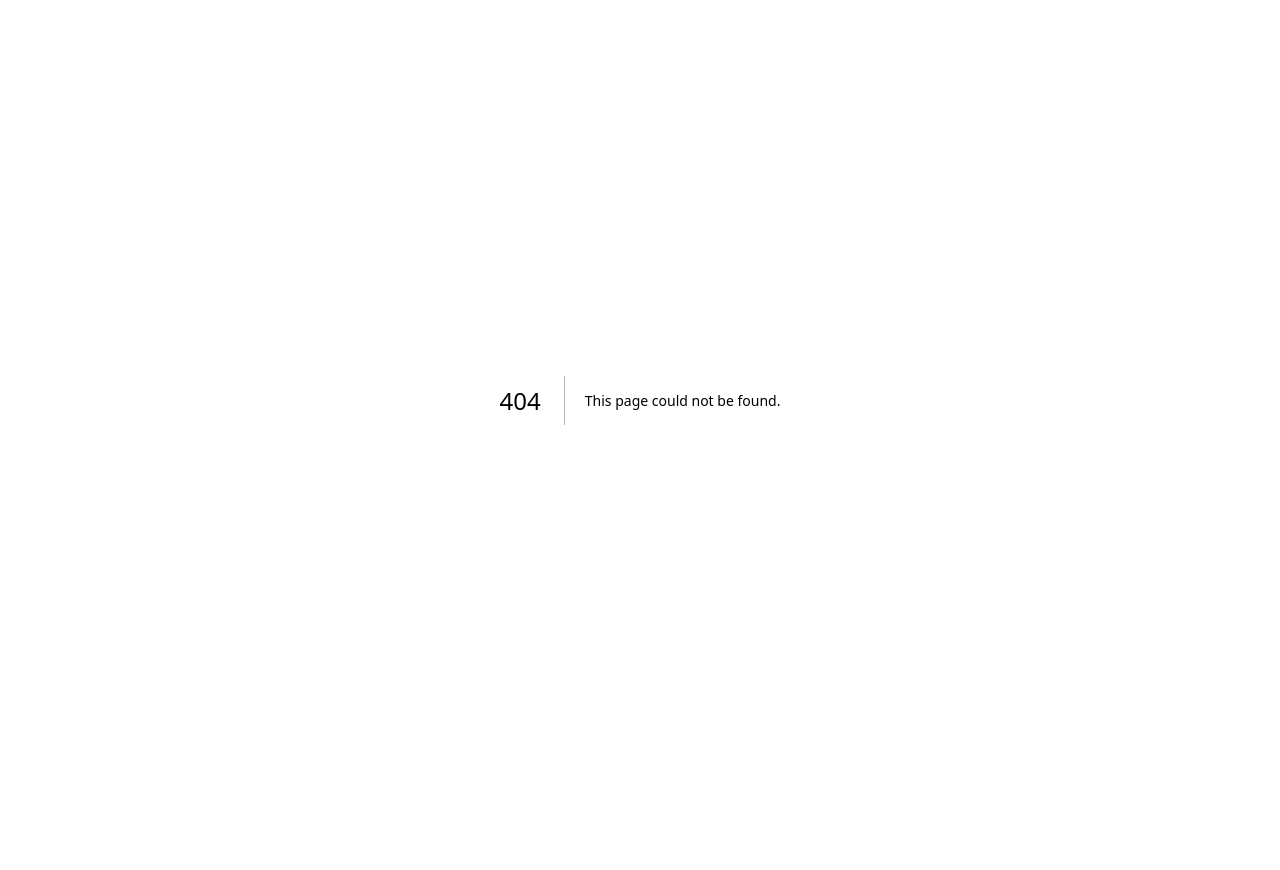
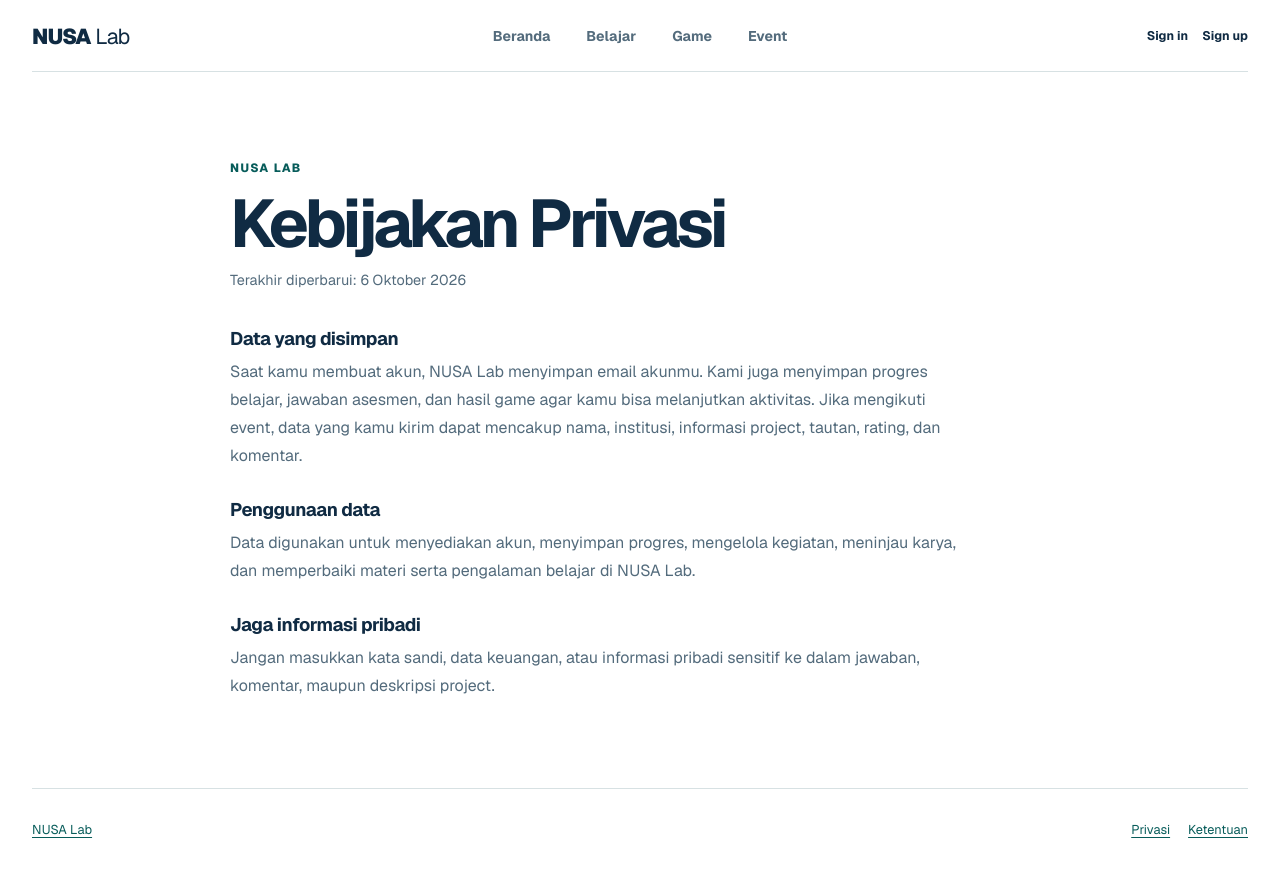
Before and after one commit to vincenttanujaya08/game-ai, a Next.js app: page /privacy in a window 1280 px wide. Before the commit this address had no page. Before the commit the page ends 800 px from the top, so only its background shows below. Built offline with nearby package versions, Linux system fonts and the light colour scheme; no server answers.

Commit message:
Add privacy and terms pages

```diff
--- a/src/app/landing.module.css
+++ b/src/app/landing.module.css
@@ -818,6 +818,9 @@
   font-size: 1rem;
 }
 
+.footerLinks { display: flex; gap: 18px; }
+.footerLinks a { color: var(--teal-dark); text-underline-offset: 3px; }
+
 @media (max-width: 900px) {
   .hero {
     grid-template-columns: minmax(0, 1fr) minmax(300px, .85fr);
--- /dev/null
+++ b/src/app/legal.module.css
@@ -0,0 +1,13 @@
+.page { min-height: 100dvh; display: flex; flex-direction: column; background: var(--paper); color: var(--ink); font-family: var(--font-nusa), "Aptos", "Segoe UI", sans-serif; }
+.content { width: min(820px, calc(100% - 48px)); margin: 0 auto; padding: clamp(48px, 8vw, 88px) 0; flex: 1; }
+.eyebrow { margin: 0 0 14px; color: var(--teal-dark); font-size: .75rem; font-weight: 780; letter-spacing: .11em; text-transform: uppercase; }
+.content h1 { margin: 0; font-size: clamp(2.7rem, 7vw, 4.2rem); letter-spacing: -.06em; line-height: 1; }
+.updated { margin: 14px 0 38px; color: var(--muted); font-size: .9rem; }
+.sections { display: grid; gap: 28px; max-width: 70ch; }
+.sections h2 { margin: 0 0 8px; font-size: 1.15rem; letter-spacing: -.025em; }
+.sections p { margin: 0; color: var(--muted); line-height: 1.75; }
+.footer { width: min(1240px, calc(100% - 64px)); min-height: 82px; margin: 0 auto; display: flex; align-items: center; justify-content: space-between; gap: 18px; border-top: 1px solid var(--line); color: var(--muted); font-size: .8rem; }
+.footer nav { display: flex; flex-wrap: wrap; gap: 18px; }
+.footer a { color: var(--teal-dark); text-underline-offset: 3px; }
+.page a:focus-visible { outline: 3px solid var(--coral); outline-offset: 4px; }
+@media (max-width: 600px) { .footer { width: calc(100% - 40px); padding: 18px 0; align-items: flex-start; flex-direction: column; } }
--- a/src/app/page.tsx
+++ b/src/app/page.tsx
@@ -71,6 +71,7 @@ export default function HomePage() {
       <footer className={styles.siteFooter}>
         <span><strong>NUSA</strong> Lab</span>
         <span>Tempat belajar dan mencoba AI untuk anak muda Indonesia.</span>
+        <nav className={styles.footerLinks} aria-label="Halaman kebijakan"><Link href="/privacy">Privasi</Link><Link href="/terms">Ketentuan</Link></nav>
       </footer>
     </main>
   );
--- /dev/null
+++ b/src/app/privacy/page.tsx
@@ -0,0 +1,25 @@
+import Link from "next/link";
+import NusaHeader from "@/app/nusa-header";
+import styles from "@/app/legal.module.css";
+
+export const metadata = {
+  title: "Kebijakan Privasi · NUSA Lab",
+  description: "Informasi singkat tentang data yang disimpan saat menggunakan NUSA Lab.",
+};
+
+export default function PrivacyPage() {
+  return <main className={styles.page} data-nusa-theme="light">
+    <NusaHeader />
+    <article className={styles.content}>
+      <p className={styles.eyebrow}>NUSA LAB</p>
+      <h1>Kebijakan Privasi</h1>
+      <p className={styles.updated}>Terakhir diperbarui: 6 Oktober 2026</p>
+      <div className={styles.sections}>
+        <section><h2>Data yang disimpan</h2><p>Saat kamu membuat akun, NUSA Lab menyimpan email akunmu. Kami juga menyimpan progres belajar, jawaban asesmen, dan hasil game agar kamu bisa melanjutkan aktivitas. Jika mengikuti event, data yang kamu kirim dapat mencakup nama, institusi, informasi project, tautan, rating, dan komentar.</p></section>
+        <section><h2>Penggunaan data</h2><p>Data digunakan untuk menyediakan akun, menyimpan progres, mengelola kegiatan, meninjau karya, dan memperbaiki materi serta pengalaman belajar di NUSA Lab.</p></section>
+        <section><h2>Jaga informasi pribadi</h2><p>Jangan masukkan kata sandi, data keuangan, atau informasi pribadi sensitif ke dalam jawaban, komentar, maupun deskripsi project.</p></section>
+      </div>
+    </article>
+    <footer className={styles.footer}><Link href="/">NUSA Lab</Link><nav aria-label="Halaman kebijakan"><Link href="/privacy" aria-current="page">Privasi</Link><Link href="/terms">Ketentuan</Link></nav></footer>
+  </main>;
+}
```
Also changed, not shown: src/app/terms/page.tsx (added, +25 -0 lines).
